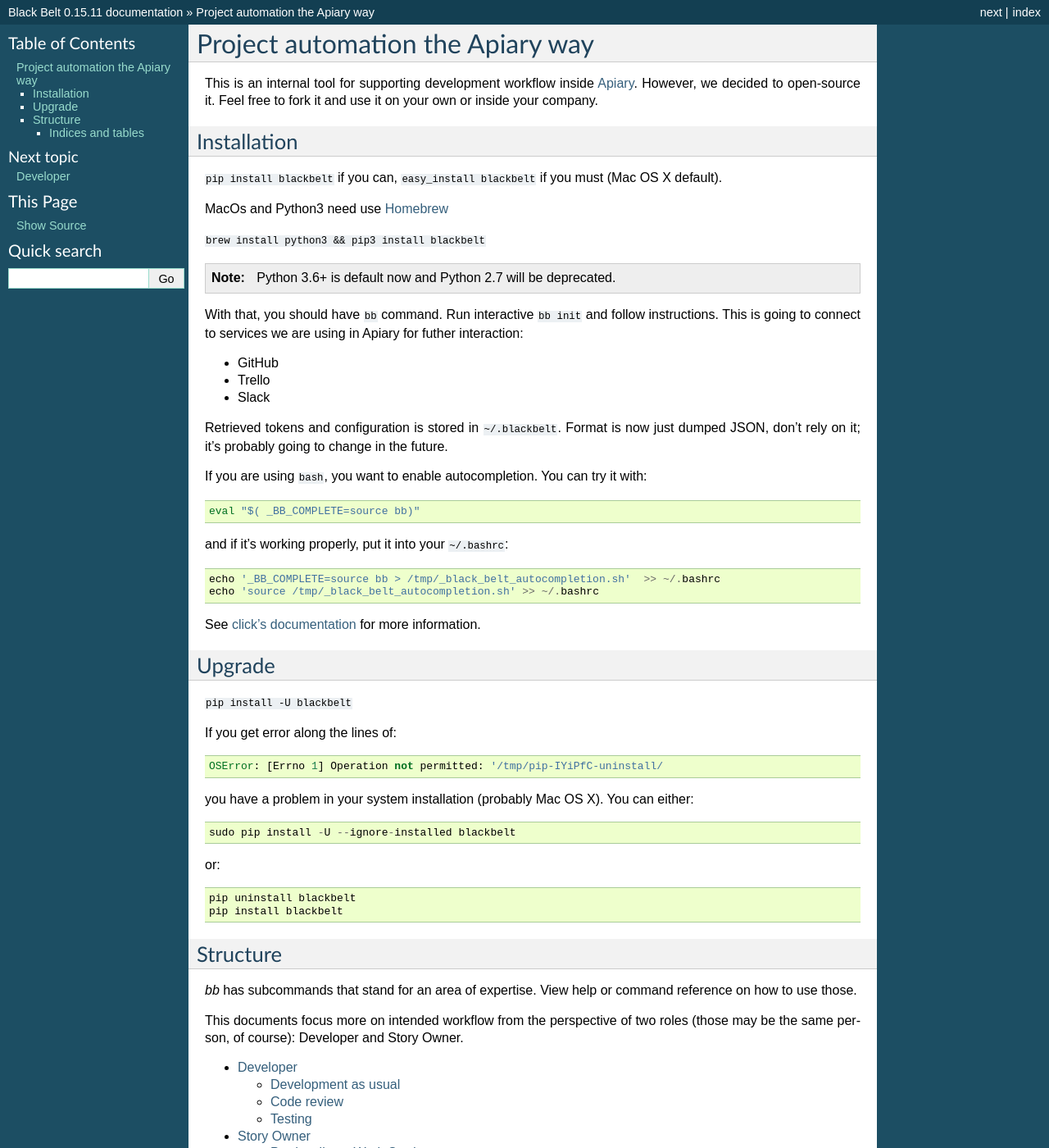
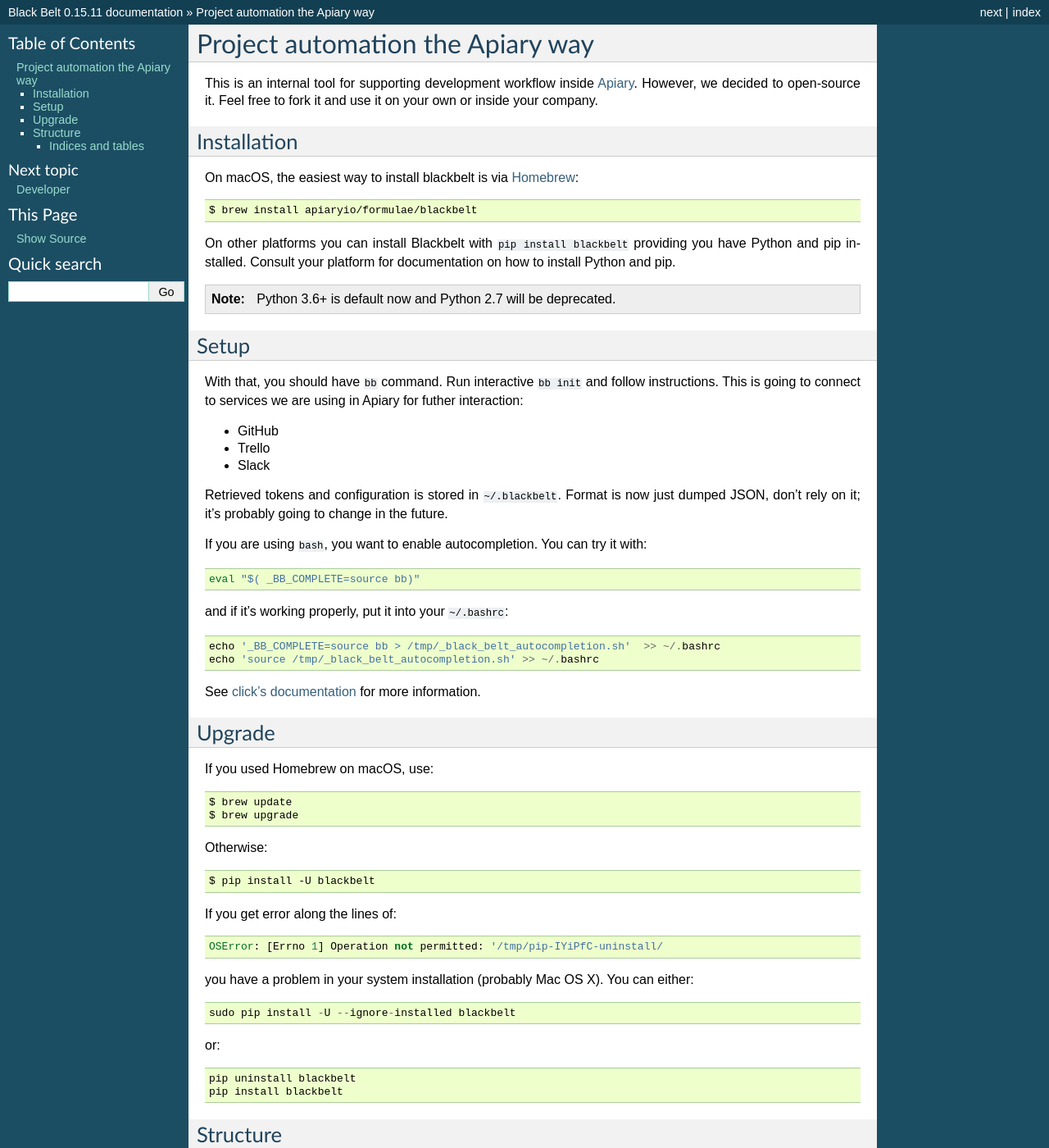
Before and after one commit to apiaryio/black-belt, a Sphinx documentation site: the page built from docs/source/index.rst, in a window 1280 px wide and 1400 px high. Shown: the whole window at 82% size. Built offline with Sphinx 7.4.7, drawn with Linux system fonts in a browser that asks for light colours.

Commit message:
docs(installation): Suggest homebrew formula on macOS

```diff
--- a/docs/source/index.rst
+++ b/docs/source/index.rst
@@ -10,15 +10,18 @@
 Installation
 ------------
 
-``pip install blackbelt`` if you can, ``easy_install blackbelt`` if
-you must (Mac OS X default).
+On macOS, the easiest way to install blackbelt is via `Homebrew  <https://brew.sh/>`_::
 
-MacOs and Python3 need use `Homebrew  <https://brew.sh/>`_
+	$ brew install apiaryio/formulae/blackbelt
 
-``brew install python3 && pip3 install blackbelt``
+On other platforms you can install Blackbelt with ``pip install blackbelt`` providing you have Python and pip installed. Consult your platform for documentation on how to install Python and pip.
 
 .. note::
    Python 3.6+ is default now and Python 2.7 will be deprecated.
+
+-----
+Setup
+-----
 
 With that, you should have ``bb`` command. Run interactive ``bb init`` and follow instructions. This is going to connect to services we are using in Apiary for futher interaction:
 
@@ -45,7 +48,14 @@
 Upgrade
 -------
 
-``pip install -U blackbelt``
+If you used Homebrew on macOS, use::
+
+	$ brew update
+	$ brew upgrade
+
+Otherwise::
+
+	$ pip install -U blackbelt
 
 If you get error along the lines of::
 
```
